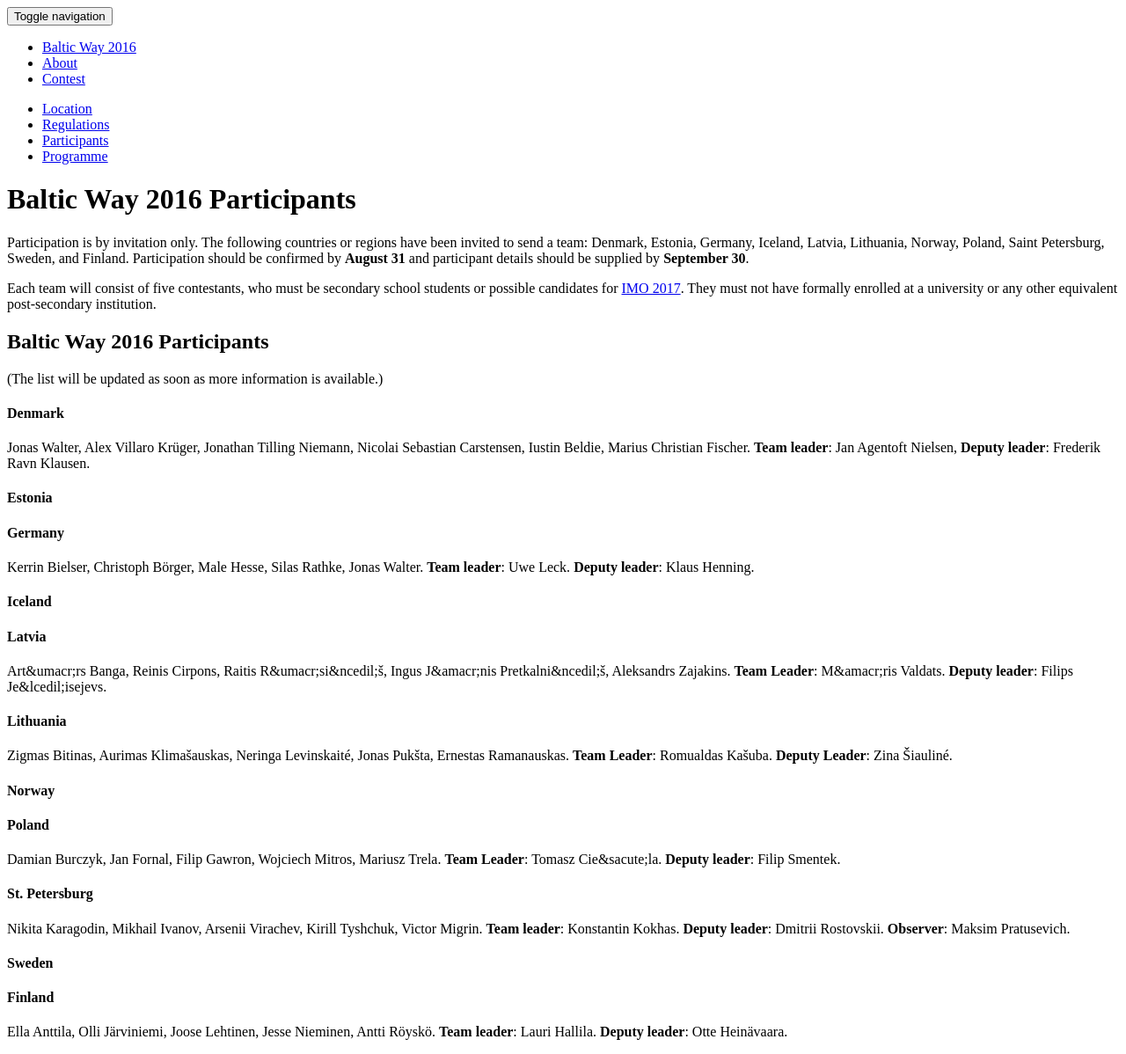
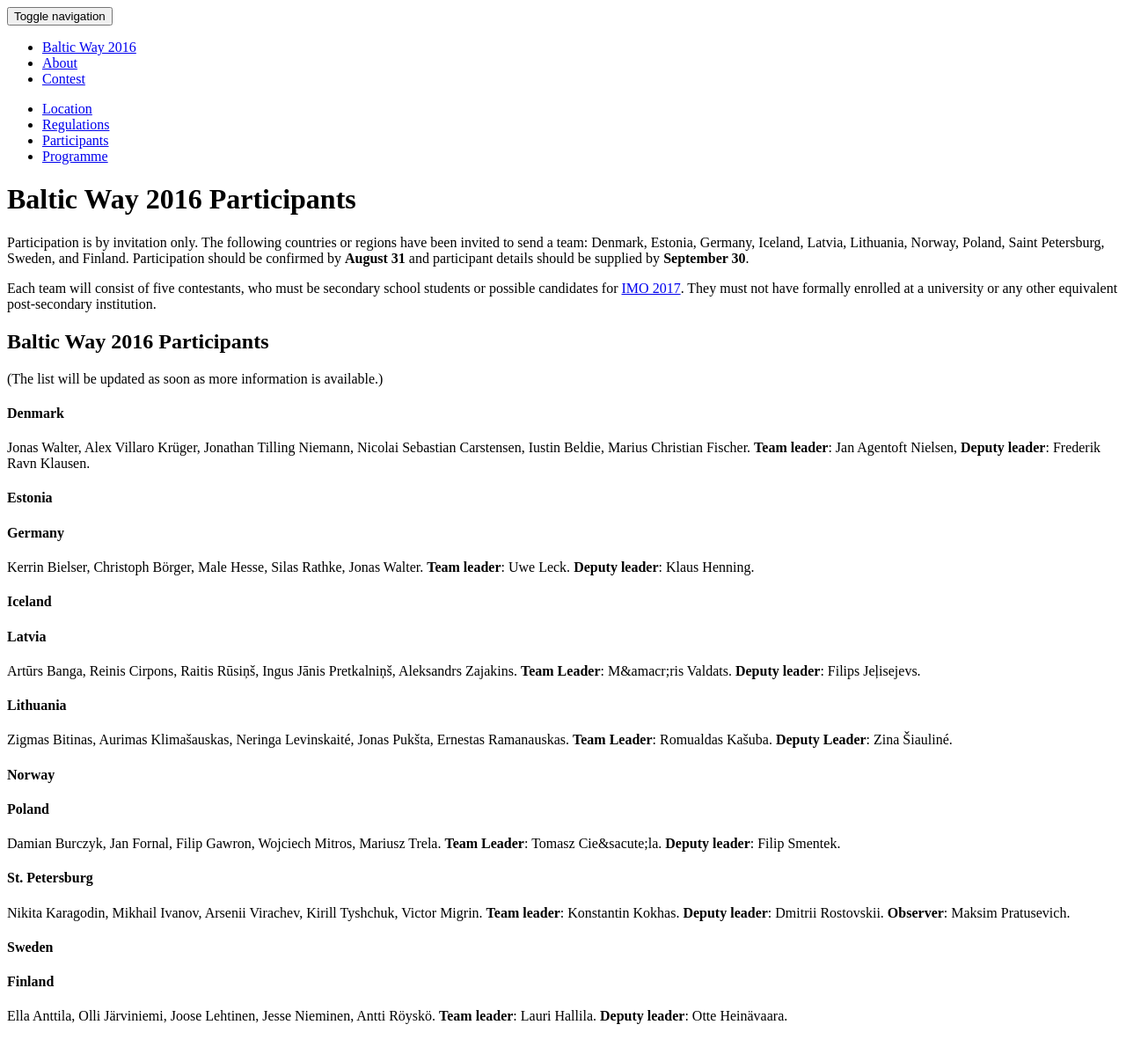
Before and after one commit to matematiikkakilpailut/matematiikkakilpailut.github.io, a Jekyll site: the page built from BW2016/participants/index.md, in a window 1280 px wide. Shown: the whole page at 88% size. Built offline with Jekyll 4.4.1, drawn with Linux system fonts in a browser that asks for light colours; nearby versions of some CDN libraries; a style sheet for code colours, icons or effects is not loaded; some of the changed lines change nothing that is shown.

Commit message:
korjauksia

```diff
--- a/BW2016/participants/index.md
+++ b/BW2016/participants/index.md
@@ -37,7 +37,7 @@
 
 <h4>Latvia</h4>
 
-Art&umacr;rs Banga, Reinis Cirpons, Raitis R&umacr;si&ncedil;&scaron;, Ingus J&amacr;nis Pretkalni&ncedil;&scaron;, Aleksandrs Zajakins. <b>Team Leader</b>: M&amacr;ris Valdats. <b>Deputy leader</b>: Filips Je&lcedil;isejevs.
+Art&#x016B;rs Banga, Reinis Cirpons, Raitis R&#x016b;si&#x0146;&scaron;, Ingus J&#x0101;nis Pretkalni&#x0146;&scaron;, Aleksandrs Zajakins. <b>Team Leader</b>: M&amacr;ris Valdats. <b>Deputy leader</b>: Filips Je&#x013C;isejevs.
 
 <h4>Lithuania</h4>
 
```
